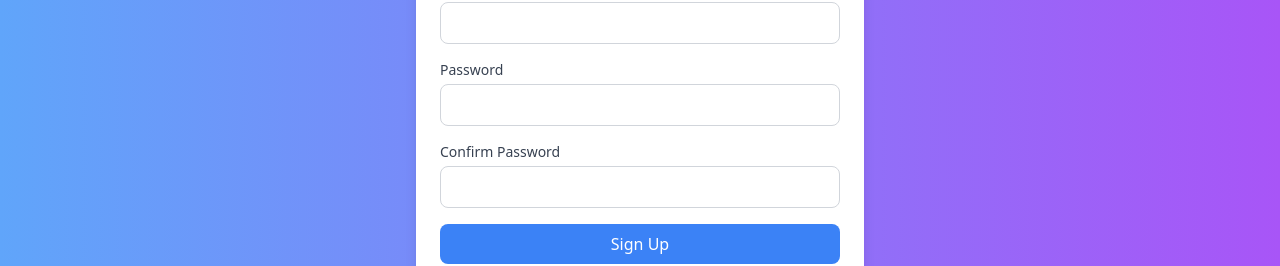
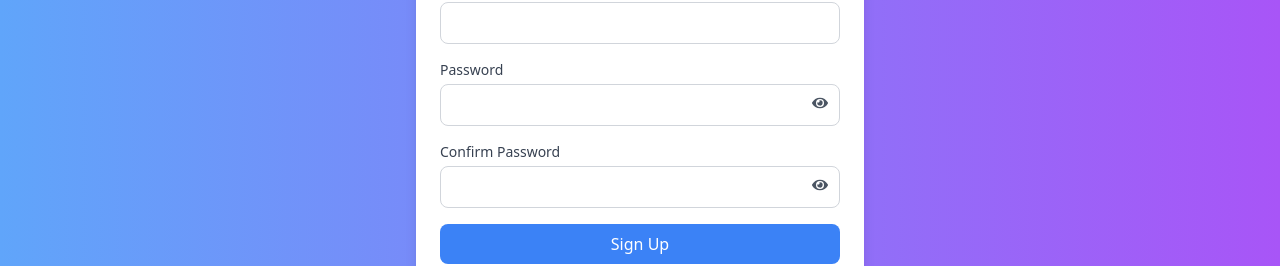
Before and after one commit to UzairKahnx/Book_Recommendation_Frontend, a React (Create React App) app: page /signup in a window 1280 px wide. Shown: the part 394-660 px from the top of the page. Built offline with nearby package versions, Linux system fonts and the light colour scheme.

Commit message:
Change in Signup page

```diff
--- a/src/pages/Signup.jsx
+++ b/src/pages/Signup.jsx
@@ -1,5 +1,7 @@
 import React, { useState } from 'react';
 import { useNavigate } from 'react-router-dom';
+import { motion } from 'framer-motion';
+import { FaEye, FaEyeSlash } from 'react-icons/fa';
 
 const SignUp = () => {
   const navigate = useNavigate();
@@ -9,6 +11,8 @@ const SignUp = () => {
     password: '',
     confirmPassword: '',
   });
+  const [showPassword, setShowPassword] = useState(false);
+  const [showConfirmPassword, setShowConfirmPassword] = useState(false);
   const [error, setError] = useState(null);
 
   const handleInputChange = (e) => {
@@ -21,24 +25,31 @@ const SignUp = () => {
 
   const handleSubmit = (e) => {
     e.preventDefault();
-
     if (formData.password !== formData.confirmPassword) {
       setError('Passwords do not match');
       return;
     }
-
     setError(null);
     navigate('/login'); // Redirect after successful sign-up
   };
 
   return (
     <div className="flex items-center justify-center min-h-screen bg-gradient-to-r from-blue-400 to-purple-500 px-4">
-      <div className="w-full max-w-md p-6 bg-white rounded-xl shadow-lg transform transition-all duration-500 hover:scale-105">
-        <h2 className="text-2xl font-semibold text-center mb-6 text-gray-800">Create an Account</h2>
+      {/* Motion Wrapper */}
+      <motion.div
+        initial={{ opacity: 0, scale: 0.8 }}
+        animate={{ opacity: 1, scale: 1 }}
+        transition={{ duration: 0.5, ease: "easeOut" }}
+        className="w-full max-w-md p-6 bg-white rounded-xl shadow-lg"
+      >
+        <h2 className="text-2xl font-semibold text-center mb-6 text-gray-800">
+          Create an Account
+        </h2>
 
         {error && <p className="text-red-500 text-center mb-4">{error}</p>}
 
         <form onSubmit={handleSubmit} className="space-y-4">
+          {/* Username Field */}
           <div>
             <label className="block text-sm font-medium text-gray-700">Username</label>
             <input
@@ -51,6 +62,7 @@ const SignUp = () => {
             />
           </div>
 
+          {/* Email Field */}
           <div>
             <label className="block text-sm font-medium text-gray-700">Email Address</label>
             <input
@@ -63,42 +75,64 @@ const SignUp = () => {
             />
           </div>
 
+          {/* Password Field with Eye Icon */}
           <div>
             <label className="block text-sm font-medium text-gray-700">Password</label>
+            <div className="relative">
               <input
-              type="password"
+                type={showPassword ? 'text' : 'password'}
                 name="password"
                 value={formData.password}
                 onChange={handleInputChange}
                 required
                 className="mt-1 w-full p-2 border border-gray-300 rounded-lg focus:ring-2 focus:ring-blue-500 focus:outline-none"
               />
+              <span
+                className="absolute inset-y-0 right-3 flex items-center cursor-pointer text-gray-600 hover:text-gray-800"
+                onClick={() => setShowPassword(!showPassword)}
+              >
+                {showPassword ? <FaEyeSlash /> : <FaEye />}
+              </span>
+            </div>
           </div>
 
+          {/* Confirm Password Field with Eye Icon */}
           <div>
             <label className="block text-sm font-medium text-gray-700">Confirm Password</label>
+            <div className="relative">
               <input
-              type="password"
+                type={showConfirmPassword ? 'text' : 'password'}
                 name="confirmPassword"
                 value={formData.confirmPassword}
                 onChange={handleInputChange}
                 required
                 className="mt-1 w-full p-2 border border-gray-300 rounded-lg focus:ring-2 focus:ring-blue-500 focus:outline-none"
               />
+              <span
+                className="absolute inset-y-0 right-3 flex items-center cursor-pointer text-gray-600 hover:text-gray-800"
+                onClick={() => setShowConfirmPassword(!showConfirmPassword)}
+              >
+                {showConfirmPassword ? <FaEyeSlash /> : <FaEye />}
+              </span>
+            </div>
           </div>
 
-          <button
+          {/* Submit Button */}
+          <motion.button
+            whileHover={{ scale: 1.05 }}
+            whileTap={{ scale: 0.95 }}
             type="submit"
             className="w-full py-2 bg-blue-500 text-white rounded-lg hover:bg-blue-600 focus:outline-none transition-all duration-300"
           >
             Sign Up
-          </button>
+          </motion.button>
 
+          {/* Already Have an Account */}
           <p className="text-sm text-center text-gray-600">
             Already have an account? <a href="/login" className="text-blue-500 hover:text-blue-700">Login here</a>
           </p>
         </form>
-      </div>
+      </motion.div>
     </div>
   );
 };
```
Lines whose indentation alone changed are shown as unchanged.
